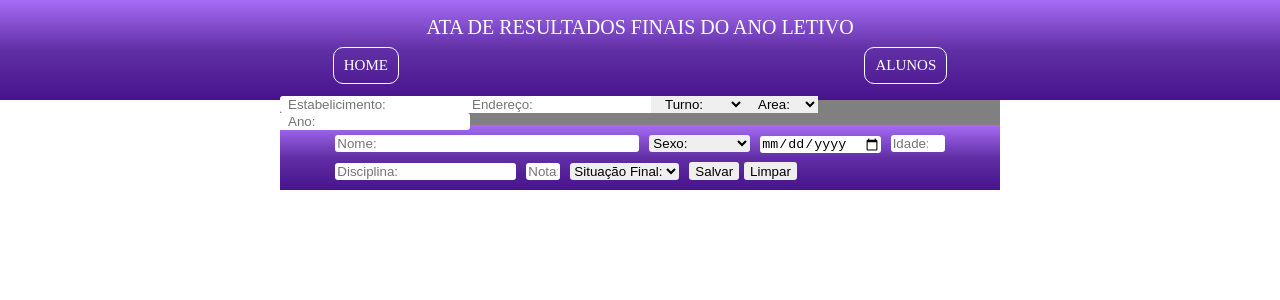
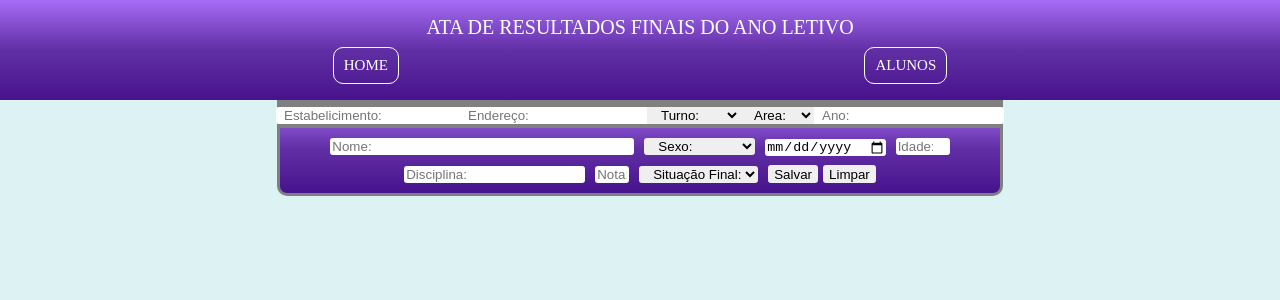
Before and after one commit to GilsonMendes/diario-eletronico-site, a React (Vite) app: page / in a window 1280 px wide. Shown: the top 300 px of the page. Built offline with nearby package versions, Linux system fonts and the light colour scheme.

Commit message:
Add melhorias no layout e formulario.

```diff
--- a/src/components/header/menu-header/index.jsx
+++ /dev/null
@@ -1,57 +0,0 @@
-import React, { useState } from 'react';
-import *as M from './menu-header'
-import Formu from '../../pages/formulario-cad';
-import axios from 'axios'
-export default props => {
-
-    const [valueHeader, setValueHeader] = useState()
-     console.log(valueHeader)
-    const headerValues = (value) => {
-        setValueHeader(prevValues => ({
-
-            ...prevValues,
-            [value.target.name]: value.target.value
-
-        }))
-    }
-    const jsonH = JSON.stringify(valueHeader)
-    async function salvarDadosH() {
-        const res = await axios.post('http://localhost:3000/cadastroEstab/', jsonH, {
-
-            headers: {
-                'Content-Type': 'application/json'
-            },
-
-            body: jsonH
-
-        })
-            .then(function (response) {
-                console.log(response);
-            })
-
-
-    }
-    return (
-        <div>
-            <M.Menu>
-                <div className="menu-barra">
-                        <input className='nomeEst' type="text" name="nomeEstabelecimento" id='name' placeholder='Estabelicimento:' onChange={headerValues} />
-                        <input className='endereco' type="text" name='endereco' id='endereco' placeholder='Endereço:' onChange={headerValues} />
-                        <select name="turno" id="turno" onChange={headerValues}>
-                            <option value="">Turno:</option>
-                            <option value="M">Matutino</option>
-                            <option value="V">Vespertino</option>
-                            <option value="N">Noturno</option>
-                        </select>
-                        <select name="area" id="area" onChange={headerValues}>
-                            <option value="">Area:</option>
-                            <option value="U">Urbana</option>
-                            <option value="R">Rural</option>
-                        </select>
-                        <input name='ano' className='date-area' type="number" placeholder='Ano:' onChange={headerValues} />
-                </div>
-            </M.Menu>
-            <Formu salvar={salvarDadosH} />
-        </div>
-    )
-}
--- a/src/components/header/menu-header/menu-header.js
+++ /dev/null
@@ -1,52 +0,0 @@
-import styled from "styled-components";
-
-
-export const Menu = styled.div`
-    display: flex;
-    align-items: center;
-    justify-content: center;
-    width: 720px;
-    margin: 0 auto;
-    height: 25px;
-    background-color: gray;
-
-
-    .menu-barra:focus-within{
-        border: 1px solid rgb(152, 68, 232);
-        border-top-left-radius: 3px;
-        border-bottom-left-radius: 3px;
-        border-top-right-radius: 3px;
-        border-bottom-right-radius: 3px;
-    }
-
-
-    .menu-barra form{
-        display: flex;
-
-    }
-    input{
-        border: 0;
-        outline: none;
-    }
-    select{
-        border: 0;
-        outline:none;
-        padding-left: 10px;
-    }
-
-    .nomeEst{
-        border-top-left-radius: 3px;
-        border-bottom-left-radius: 3px;
-        padding-left: 8px;
-        padding-right: 5px;
-    }
-
-    .date-area{
-        border-top-right-radius: 3px;
-        border-bottom-right-radius: 3px;
-        padding-left: 8px;
-        padding-right: 5px;
-    }
-
-
-`
--- a/src/components/home/index.jsx
+++ b/src/components/home/index.jsx
@@ -1,12 +1,13 @@
 import Header from '../header/header-top-primary'
-import Menu from '../header/menu-header'
+import Form from '../pages/formulario-cad';
+
 export default props => {
 
     return (
         <div>
 
-           <Header />
-            <Menu />
+            <Header />
+            <Form />
 
         </div>
     )
--- a/src/components/pages/formulario-cad/form.js
+++ b/src/components/pages/formulario-cad/form.js
@@ -6,8 +6,76 @@ export const Form = styled.div`
     justify-content: center;
     width: 720px;
     margin: 0 auto;
+    border: 3px solid gray;
+    border-bottom-left-radius: 10px;
+    border-bottom-right-radius: 10px;
     background-image: linear-gradient(rgb(166, 108, 245), rgb(97, 47, 165),rgb(71, 19, 141) );
 
+    //header
+
+    .menu-barra:focus-within{
+        border: 1px solid rgb(9, 249, 245);
+        border-top-left-radius: 3px;
+        border-bottom-left-radius: 3px;
+        border-top-right-radius: 3px;
+        border-bottom-right-radius: 3px;
+    }
+
+
+    .menu-barra {
+        display: flex;
+        align-items: center;
+        justify-content: center;
+        margin: 0 auto;
+        margin-top: -10px;
+        width: 720px;
+        height: 25px;
+        background-color: gray;
+        margin-bottom: 10px;
+
+    }
+    input{
+        border: 0;
+        outline: none;
+    }
+    select{
+        border: 0;
+        outline:none;
+        padding-left: 10px;
+    }
+
+    .nomeEst{
+        border-top-left-radius: 3px;
+        border-bottom-left-radius: 3px;
+        padding-left: 8px;
+        padding-right: 5px;
+    }
+
+    .date-area{
+        border-top-right-radius: 3px;
+        border-bottom-right-radius: 3px;
+        padding-left: 8px;
+        padding-right: 5px;
+    }
+
+    .header{
+        display: flex;
+        align-items: center;
+        justify-content: center;
+        width: 720px;
+        margin: 0 auto;
+        height: 25px;
+        background-color: gray;
+    }
+
+    //===========================================
+    .areaAluno{
+        margin: 0 auto;
+    }
+
+    .areaSituacao{
+        margin: 0 auto;
+    }
     .header-menu{
         display: flex;
         align-items: center;
@@ -137,4 +205,6 @@ export const Form = styled.div`
     }
 
 
+
+
 `
--- a/src/components/pages/formulario-cad/index.jsx
+++ b/src/components/pages/formulario-cad/index.jsx
@@ -9,7 +9,7 @@ import * as yup from "yup";
 
 
 const schema = yup.object({
-    nome: yup.string().required(msnNome) ,
+    nome: yup.string().required(msnNome),
     genero: yup.string().required(msnGenero),
     dataDeNascimento: yup.string().required(msnData),
     disciplina: yup.string().required(msnDisc),
@@ -18,12 +18,12 @@ const schema = yup.object({
 
 }).required();
 
-function msnNome(){toast.error("Digite um nome para o aluno!")}
-function msnGenero(){toast.error("Selecione o genero do aluno!")}
-function msnData(){toast.error("Digite uma data de nascimento!")}
-function msnDisc(){toast.error("Digite a disciplina!")}
-function msnNota(){toast.error("Digite uma nota!")}
-function msnSFinal(){toast.error("Selecione a situação final!")}
+function msnNome() { toast.error("Digite um nome para o aluno!") }
+function msnGenero() { toast.error("Selecione o genero do aluno!") }
+function msnData() { toast.error("Digite uma data de nascimento!") }
+function msnDisc() { toast.error("Digite a disciplina!") }
+function msnNota() { toast.error("Digite uma nota!") }
+function msnSFinal() { toast.error("Selecione a situação final!") }
 
 
 
@@ -48,9 +48,7 @@ export default props => {
             [value.target.name]: value.target.value,
         }));
     }
-    // https://0829-2804-14d-5c32-81a0-88f9-60b-71a1-dbb1.sa.ngrok.io/
 
-    //'http://localhost:3000/cadastroAlunos/'
     const json = JSON.stringify(values)
     const salvarDados = async () => {
         await axios.post('/', json, {
@@ -78,8 +76,35 @@ export default props => {
     return (
 
         <F.Form>
-            <form onSubmit={handleSubmit((data) => console.log(data))}>
+            <form /* onSubmit={handleSubmit((data) => console.log(data))} */>
                 <div className='form'>
+
+                    <div className="menu-barra">
+
+                        <input {...register('nomeEstabelecimento', { required: true })}
+                            {...errors.nomeEstabelecimento && errors.nomeEstabelecimento?.message}
+
+                            className='nomeEst'
+                            type="text"
+                            name="nomeEstabelecimento"
+                            id='name'
+                            placeholder='Estabelicimento:'
+                            onChange={inputDate} />
+                        <input className='endereco' type="text" name='endereco' id='endereco' placeholder='Endereço:' onChange={inputDate} />
+                        <select name="turno" id="turno" onChange={inputDate}>
+                            <option value="">Turno:</option>
+                            <option value="M">Matutino</option>
+                            <option value="V">Vespertino</option>
+                            <option value="N">Noturno</option>
+                        </select>
+                        <select name="area" id="area" onChange={inputDate}>
+                            <option value="">Area:</option>
+                            <option value="U">Urbana</option>
+                            <option value="R">Rural</option>
+                        </select>
+                        <input name='ano' className='date-area' type="number" placeholder='Ano:' onChange={inputDate} />
+
+                    </div>
                     <div className='areaAluno'>
                         <input
                             {...register('nome', { required: true })}
@@ -107,15 +132,17 @@ export default props => {
                             {...errors.dataDeNascimento && errors.dataDeNascimento?.message}
                             type="date" name='dataDeNascimento'
                             className='inputDate'
-                        onChange={inputDate}/>
+                            onChange={inputDate} />
                         <input   {...register('idade', { required: true })}
                             type="number" name='idade'
                             max='100' placeholder='Idade:'
                             className='inputIdade'
-                        onChange={inputDate}/>
+                            onChange={inputDate} />
 
 
                     </div>
+
+
 
                     <div className='areaSituacao'>
                         <input  {...register('disciplina', { required: true })}
@@ -123,7 +150,7 @@ export default props => {
                             type="text" name='disciplina'
                             placeholder='Disciplina:'
                             className='disciplina'
-                        onChange={inputDate}/>
+                            onChange={inputDate} />
 
 
                         <input  {...register('nota', { required: true })}
@@ -131,7 +158,7 @@ export default props => {
                             type="text" name='nota'
                             placeholder='Nota:'
                             className='inputNota'
-                        onChange={inputDate}/>
+                            onChange={inputDate} />
 
 
                         <select  {...register('situacaoFinal', { required: true })} name="situacaoFinal" id="situacaoFinal" className='selectSituacao' onChange={inputDate}>
@@ -142,8 +169,9 @@ export default props => {
                         </select>
                         <button type="submit" onClick={
                             function (e) {
-                                salvarDados()
-                                /* props.salvar() */
+                                /*  salvarDados() */
+                                props.salvar()
+
                             }
                         }>Salvar</button>
                         <button className='btnLimpar' onClick={limpar}>Limpar</button>
--- a/src/main_folder/styles.css
+++ b/src/main_folder/styles.css
@@ -30,6 +30,7 @@ footer, header, hgroup, menu, nav, section {
 }
 body {
     line-height: 1;
+    background-color: rgb(221, 243, 243);
 }
 ol, ul {
     list-style: none;
```
Lines whose indentation alone changed are shown as unchanged.
